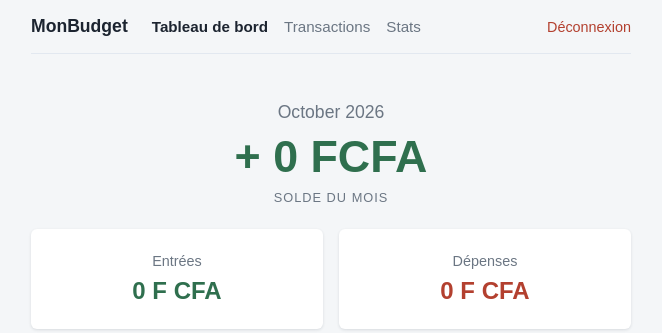
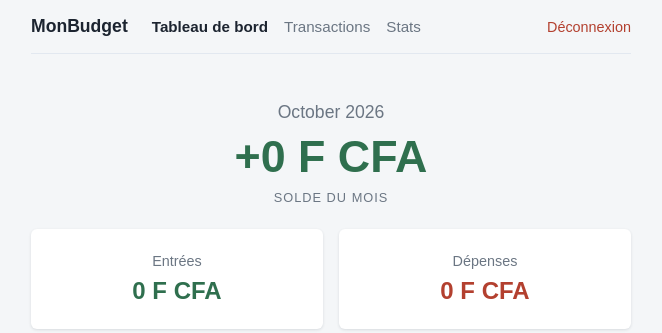
Before and after one commit to AZOUZOUL/MonBudget, a Django app: page / in a window 1280 px wide. Shown: the top 333 px of the page, without its empty margins (309-971 px from the left). Run offline with Django 5.2, Linux system fonts and the light colour scheme; the visitor is signed in with stand-in values (Sample User, id 1); data that the repository does not hold is empty.

Commit message:
Fix: Suppression d'une condition if imbriqué dont on pouvait s'en passer et suppression du moins(-) qui s'ajoute devant le solde du mois s'il est negatif. Vu qu'il negatif et donc a déjà un moins alors on peut se debarasser de l'autre moins qui viens s'incruster

```diff
--- a/mybudget/tracker/templates/tracker/accueil.html
+++ b/mybudget/tracker/templates/tracker/accueil.html
@@ -7,8 +7,8 @@
     <div class="hero-contexte">{{ date_actuelle|date:"F Y" }}</div>
 
     <!-- Application de la classe .negatif si le solde du mois courant est déficitaire -->
-    <h1 class="hero-chiffre {% if solde_du_mois_actuel < 0 %}negatif{% else %}">
-        + {% endif %}{{ solde_du_mois_actuel }} FCFA
+    <h1 class="hero-chiffre {% if solde_du_mois_actuel < 0 %}negatif{% else %}positif{% endif %}">
+        {% if solde_du_mois_actuel < 0 %}{% else %}+{% endif %}{{ solde_du_mois_actuel }} F CFA
     </h1>
     <div class="hero-label">solde du mois</div>
 </div>
```
